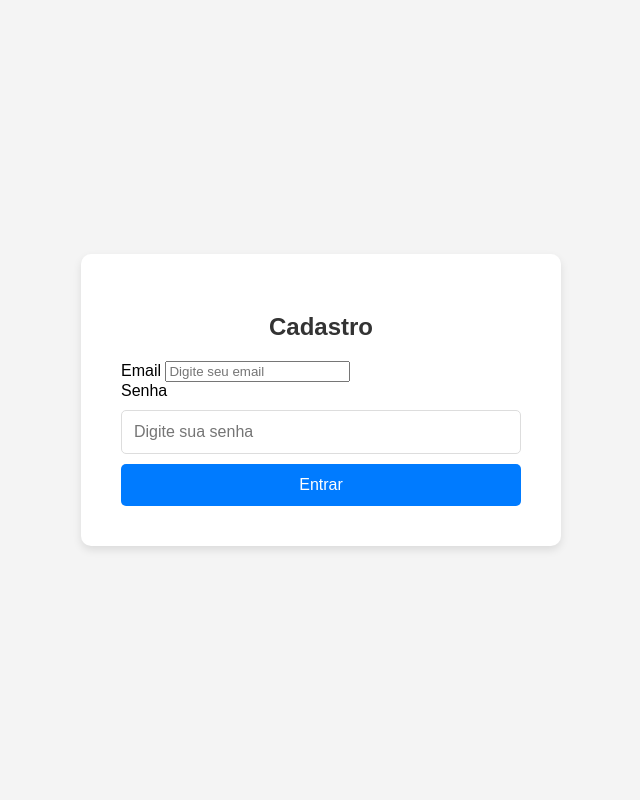
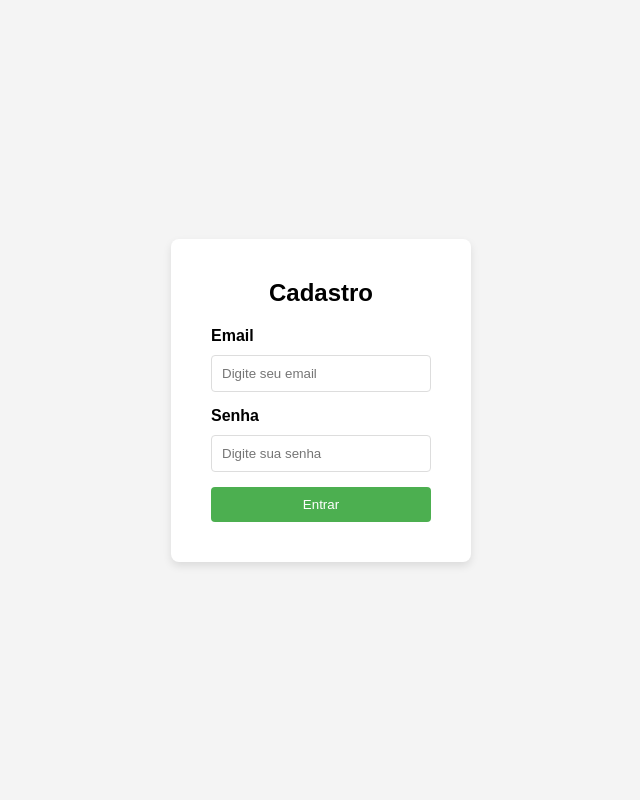
Before and after one commit to lucasbrittop/criptografador_cesar_aps, a Flask app: page /login in a window 1280 px wide. Shown: the whole page, without its empty margins (319-959 px from the left). Run offline with Flask 3, Linux system fonts and the light colour scheme.

Commit message:
Pagina de login css

```diff
--- a/static/styleLogin.css
+++ b/static/styleLogin.css
@@ -1,74 +1,73 @@
-/* Estilo geral da página */
+* {
+    margin: 0;
+    padding: 0;
+    box-sizing: border-box;
+}
+
 body {
     font-family: Arial, sans-serif;
     background-color: #f4f4f4;
-  margin: 0;
-  padding: 0;
     display: flex;
     justify-content: center;
     align-items: center;
     height: 100vh;
 }
 
-/* Container do formulário de login */
 .login-container {
-  background-color: white;
+    background-color: #fff;
     padding: 40px;
-  border-radius: 10px;
+    border-radius: 8px;
     box-shadow: 0 4px 8px rgba(0, 0, 0, 0.1);
-  width: 100%;
-  max-width: 400px;
+    width: 300px;
+    text-align: center;
 }
 
-/* Título do formulário */
 h2 {
-  text-align: center;
     margin-bottom: 20px;
-  font-size: 24px;
-  color: #333;
 }
 
-/* Estilo dos campos de input */
-input[type="text"],
-input[type="password"] {
-  width: 100%;
-  padding: 12px;
-  margin: 10px 0;
-  border: 1px solid #ddd;
-  border-radius: 5px;
-  font-size: 16px;
-  box-sizing: border-box;
+.input-group {
+    margin-bottom: 15px;
+    text-align: left;
 }
 
-/* Estilo do botão de login */
+.input-group label {
+    display: block;
+    margin-bottom: 5px;
+    font-weight: bold;
+}
+
+.input-group input {
+    width: 100%;
+    padding: 10px;
+    margin-top: 5px;
+    border: 1px solid #ddd;
+    border-radius: 4px;
+}
+
 button {
     width: 100%;
-  padding: 12px;
-  background-color: #007bff;
+    padding: 10px;
+    background-color: #4CAF50;
     color: white;
     border: none;
-  border-radius: 5px;
-  font-size: 16px;
+    border-radius: 4px;
     cursor: pointer;
-  transition: background-color 0.3s ease;
 }
 
-/* Efeito ao passar o mouse sobre o botão */
 button:hover {
-  background-color: #0056b3;
+    background-color: #45a049;
 }
 
-/* Link de esqueci a senha */
-.forgot-password {
-  text-align: center;
-  margin-top: 10px;
+.signup-link {
+    margin-top: 20px;
 }
 
-.forgot-password a {
-  color: #007bff;
+.signup-link a {
     text-decoration: none;
+    color: #4CAF50;
 }
 
-.forgot-password a:hover {
+.signup-link a:hover {
     text-decoration: underline;
 }
```
Lines whose indentation alone changed are shown as unchanged.
